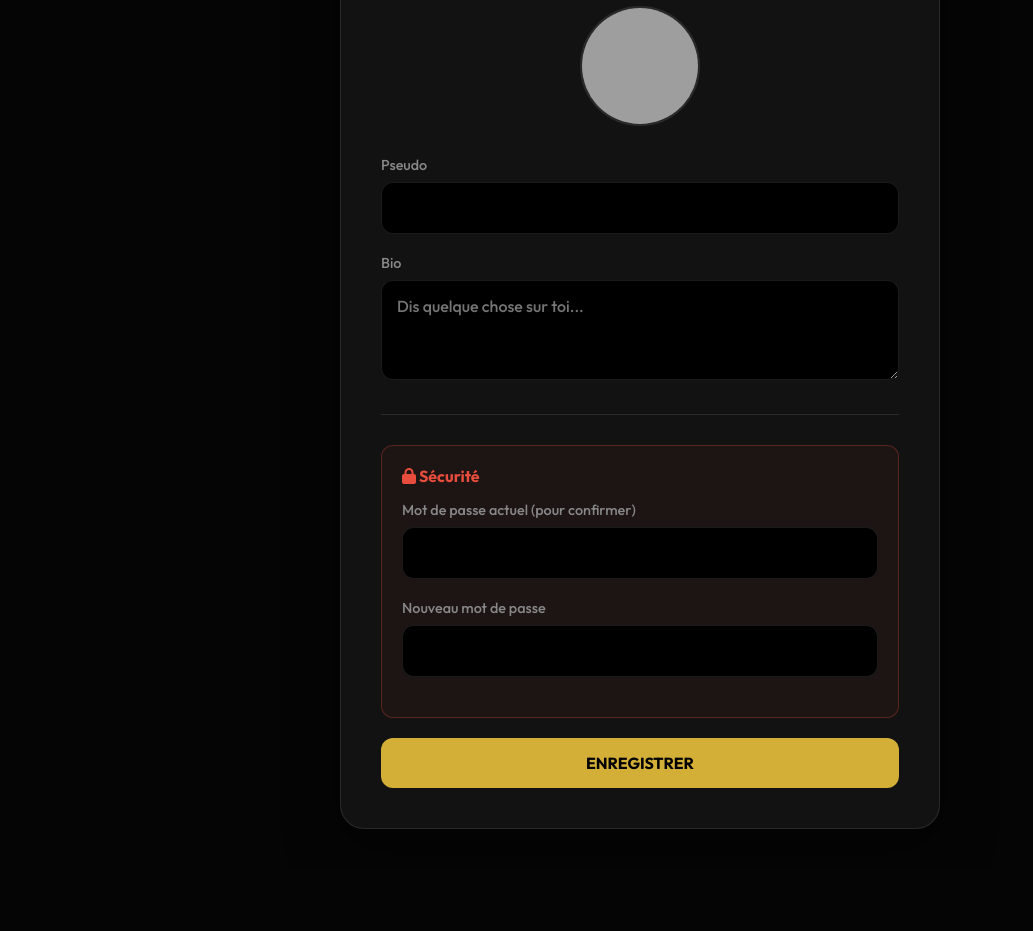
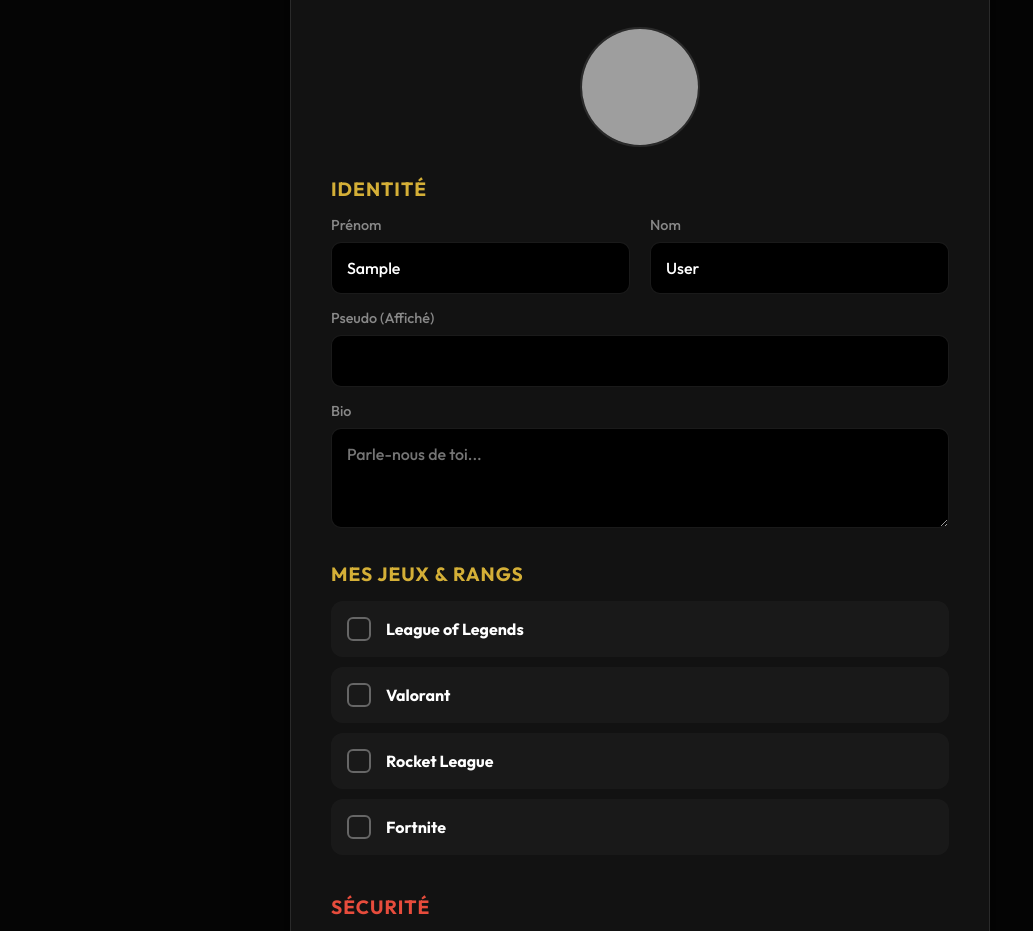
Before and after one commit to jahid611/debateroom, a plain HTML site: page client/editprofile.html in a window 1280 px wide. Shown: the part 152-1083 px from the top of the page, without its empty margins (0-1033 px from the left). Before the commit the page ends 1021 px from the top, so only its background shows below. Drawn offline with nearby package versions, Linux system fonts and the light colour scheme; sample sign-in values are in the browser's storage; grey boxes are pictures that could not be loaded.

Commit message:
more on edit + pdp

```diff
--- a/client/editprofile.html
+++ b/client/editprofile.html
@@ -15,34 +15,44 @@
         .header-back { position:fixed; top:20px; left:20px; color:#fff; text-decoration:none; font-size:1.2rem; display:flex; align-items:center; gap:10px; z-index:100; transition:0.3s; }
         .header-back:hover { color:var(--accent); }
 
-        .profile-container { width:100%; max-width:600px; background:var(--card); border:1px solid var(--border); border-radius:24px; padding:40px; box-shadow:0 20px 50px rgba(0,0,0,0.5); }
+        .profile-container { width:100%; max-width:700px; background:var(--card); border:1px solid var(--border); border-radius:24px; padding:40px; box-shadow:0 20px 50px rgba(0,0,0,0.5); }
 
-        h1 { font-family:'Oswald'; font-size:2rem; margin-bottom:30px; text-align:center; }
+        h1 { font-family:'Oswald'; font-size:2rem; margin-bottom:30px; text-align:center; border-bottom:1px solid var(--border); padding-bottom:20px; }
         h1 span { color:var(--accent); }
+        h2 { font-size:1.2rem; margin:30px 0 15px; color:var(--accent); font-weight:600; text-transform:uppercase; letter-spacing:1px; }
 
-        /* AVATAR UPLOAD */
-        .avatar-section { display:flex; justify-content:center; margin-bottom:30px; position:relative; }
-        .avatar-wrapper { width:120px; height:120px; border-radius:50%; overflow:hidden; border:2px solid var(--border); position:relative; cursor:pointer; }
+        /* AVATAR */
+        .avatar-section { display:flex; justify-content:center; margin-bottom:30px; }
+        .avatar-wrapper { width:120px; height:120px; border-radius:50%; overflow:hidden; border:2px solid var(--border); position:relative; cursor:pointer; transition:0.3s; }
         .avatar-wrapper img { width:100%; height:100%; object-fit:cover; }
         .avatar-overlay { position:absolute; inset:0; background:rgba(0,0,0,0.5); display:flex; align-items:center; justify-content:center; opacity:0; transition:0.3s; }
         .avatar-wrapper:hover .avatar-overlay { opacity:1; }
         .avatar-wrapper:hover { border-color:var(--accent); }
 
         /* FORM */
-        .form-group { margin-bottom:20px; }
+        .grid-2 { display:grid; grid-template-columns:1fr 1fr; gap:20px; }
+        .form-group { margin-bottom:15px; }
         label { display:block; margin-bottom:8px; color:#888; font-size:0.9rem; }
-        input, textarea { width:100%; background:#000; border:1px solid var(--border); padding:15px; border-radius:12px; color:#fff; outline:none; transition:0.3s; font-size:1rem; }
+        input, textarea, select { width:100%; background:#000; border:1px solid var(--border); padding:15px; border-radius:10px; color:#fff; outline:none; transition:0.3s; font-size:1rem; }
         textarea { resize:vertical; min-height:100px; }
-        input:focus, textarea:focus { border-color:var(--accent); }
+        input:focus, textarea:focus, select:focus { border-color:var(--accent); }
 
-        .divider { height:1px; background:var(--border); margin:30px 0; }
-        .danger-zone { border:1px solid rgba(231,76,60,0.3); padding:20px; border-radius:12px; background:rgba(231,76,60,0.05); }
-        .danger-title { color:#e74c3c; font-weight:bold; margin-bottom:15px; }
+        /* GAMES EDITOR */
+        .game-row { display:flex; align-items:center; justify-content:space-between; background:rgba(255,255,255,0.03); padding:15px; border-radius:12px; margin-bottom:10px; border:1px solid transparent; transition:0.2s; }
+        .game-row.active { border-color:var(--accent); background:rgba(212,175,55,0.05); }
+        .game-check { display:flex; align-items:center; gap:15px; cursor:pointer; }
+        .custom-checkbox { width:24px; height:24px; border:2px solid #666; border-radius:6px; display:flex; align-items:center; justify-content:center; transition:0.2s; }
+        .game-row.active .custom-checkbox { background:var(--accent); border-color:var(--accent); color:#000; }
+        .game-name { font-weight:600; }
 
-        .btn-save { width:100%; padding:15px; background:var(--accent); border:none; border-radius:12px; font-weight:bold; cursor:pointer; font-size:1rem; margin-top:20px; transition:0.3s; }
+        .rank-select { width:150px; padding:8px; font-size:0.9rem; display:none; }
+        .game-row.active .rank-select { display:block; }
+
+        /* BUTTONS */
+        .btn-save { width:100%; padding:15px; background:var(--accent); border:none; border-radius:12px; font-weight:bold; cursor:pointer; font-size:1rem; margin-top:30px; transition:0.3s; text-transform:uppercase; letter-spacing:1px; }
         .btn-save:hover { transform:translateY(-2px); box-shadow:0 10px 20px rgba(212,175,55,0.2); }
 
-        .toast { position:fixed; bottom:30px; left:50%; transform:translateX(-50%); background:#2ecc71; color:#000; padding:12px 25px; border-radius:30px; display:none; font-weight:bold; }
+        .toast { position:fixed; bottom:30px; left:50%; transform:translateX(-50%); background:#2ecc71; color:#000; padding:12px 25px; border-radius:30px; display:none; font-weight:bold; z-index:200; }
     </style>
 </head>
 <body>
@@ -55,49 +65,129 @@
         <div class="avatar-section">
             <div class="avatar-wrapper" onclick="document.getElementById('fileInput').click()">
                 <img id="previewAvatar" src="" alt="Avatar">
-                <div class="avatar-overlay"><i class="fa-solid fa-camera" style="color:#fff; font-size:1.5rem;"></i></div>
+                <div class="avatar-overlay"><i class="fa-solid fa-camera" style="font-size:1.5rem; color:#fff;"></i></div>
             </div>
             <input type="file" id="fileInput" accept="image/*" style="display:none;" onchange="uploadAvatar()">
         </div>
 
+        <h2>Identité</h2>
+        <div class="grid-2">
+            <div class="form-group">
+                <label>Prénom</label>
+                <input type="text" id="prenom">
+            </div>
+            <div class="form-group">
+                <label>Nom</label>
+                <input type="text" id="nom">
+            </div>
+        </div>
         <div class="form-group">
-            <label>Pseudo</label>
+            <label>Pseudo (Affiché)</label>
             <input type="text" id="pseudo">
         </div>
-
         <div class="form-group">
             <label>Bio</label>
-            <textarea id="bio" placeholder="Dis quelque chose sur toi..."></textarea>
+            <textarea id="bio" placeholder="Parle-nous de toi..."></textarea>
         </div>
 
-        <div class="divider"></div>
+        <h2>Mes Jeux & Rangs</h2>
+        <div id="gamesContainer">
+            </div>
 
-        <div class="danger-zone">
-            <div class="danger-title"><i class="fa-solid fa-lock"></i> Sécurité</div>
-            <div class="form-group">
-                <label>Mot de passe actuel (pour confirmer)</label>
-                <input type="password" id="oldPass">
-            </div>
-            <div class="form-group">
-                <label>Nouveau mot de passe</label>
-                <input type="password" id="newPass">
-            </div>
+        <h2 style="color:#e74c3c; margin-top:40px;">Sécurité</h2>
+        <div class="form-group">
+            <label>Nouveau mot de passe (Laisser vide si inchangé)</label>
+            <input type="password" id="newPass" placeholder="••••••••">
+        </div>
+        <div class="form-group">
+            <label>Mot de passe actuel (Requis pour changer)</label>
+            <input type="password" id="oldPass">
         </div>
 
-        <button class="btn-save" onclick="saveProfile()">ENREGISTRER</button>
+        <button class="btn-save" onclick="saveProfile()">SAUVEGARDER</button>
     </div>
 
-    <div class="toast" id="toast">Sauvegardé !</div>
+    <div class="toast" id="toast">Profil mis à jour !</div>
 
     <script>
+        // 1. AUTH CHECK
         const rawUser = localStorage.getItem('user_profile');
         if(!rawUser) window.location.href = 'login.html';
         let user = JSON.parse(rawUser);
 
-        // Init
-        document.getElementById('previewAvatar').src = user.picture || "https://cdn-icons-png.flaticon.com/512/847/847969.png";
-        document.getElementById('pseudo').value = user.given_name || "";
-        // Note: La bio n'est pas stockée dans le localStorage par défaut, il faudrait refetcher le user au chargement pour être propre, mais on fait simple.
+        // CONFIG JEUX
+        const gameData = {
+            'lol': { name: 'League of Legends', ranks: ['Iron','Bronze','Silver','Gold','Platinum','Emerald','Diamond','Master','Grandmaster','Challenger'] },
+            'valorant': { name: 'Valorant', ranks: ['Iron','Bronze','Silver','Gold','Platinum','Diamond','Ascendant','Immortal','Radiant'] },
+            'rl': { name: 'Rocket League', ranks: ['Bronze','Silver','Gold','Platinum','Diamond','Champion','Grand Champion','SSL'] },
+            'fortnite': { name: 'Fortnite', ranks: ['Bronze','Silver','Gold','Platinum','Diamond','Elite','Champion','Unreal'] }
+        };
+
+        // 2. INIT DATA
+        function init() {
+            // Avatar
+            document.getElementById('previewAvatar').src = user.picture || "https://cdn-icons-png.flaticon.com/512/847/847969.png";
+
+            // Noms (On sépare le nom complet si besoin)
+            const fullName = user.name || "";
+            const parts = fullName.split(' ');
+            document.getElementById('prenom').value = parts[0] || "";
+            document.getElementById('nom').value = parts.slice(1).join(' ') || "";
+            document.getElementById('pseudo').value = user.given_name || ""; // given_name stocke le pseudo dans notre logique locale
+
+            // Note: Pour avoir la bio et les jeux à jour, idéalement il faudrait refaire un fetch du user complet depuis le backend.
+            // Pour l'instant on initialise les jeux à vide, l'utilisateur devra les recocher s'ils ne sont pas en cache.
+            fetchFullUserData();
+        }
+
+        // Récupérer les vraies données fraîches du backend
+        async function fetchFullUserData() {
+            try {
+                // On utilise une astuce : on tente un login silencieux ou une route /me si elle existait.
+                // Ici on va faire avec ce qu'on a, mais on construit l'interface jeux.
+                renderGamesUI([]);
+            } catch(e) {}
+        }
+
+        function renderGamesUI(userGames, userDetails = {}) {
+            const container = document.getElementById('gamesContainer');
+            container.innerHTML = '';
+
+            for (const [key, data] of Object.entries(gameData)) {
+                // Est-ce que l'utilisateur joue à ce jeu ? (Simulation pour l'instant, sera rempli par save)
+                // Dans une vraie app, on checkerait userGames.includes(key)
+
+                const row = document.createElement('div');
+                row.className = 'game-row';
+                row.id = `game-${key}`;
+                row.onclick = (e) => {
+                    if(e.target.tagName !== 'SELECT') toggleGame(key);
+                };
+
+                let options = `<option value="Unranked">Unranked</option>`;
+                data.ranks.forEach(r => {
+                    options += `<option value="${r}">${r}</option>`;
+                });
+
+                row.innerHTML = `
+                    <div class="game-check">
+                        <div class="custom-checkbox"><i class="fa-solid fa-check" style="display:none; font-size:0.8rem;"></i></div>
+                        <span class="game-name">${data.name}</span>
+                    </div>
+                    <select class="rank-select" id="rank-${key}" onclick="event.stopPropagation()">
+                        ${options}
+                    </select>
+                `;
+                container.appendChild(row);
+            }
+        }
+
+        function toggleGame(key) {
+            const row = document.getElementById(`game-${key}`);
+            row.classList.toggle('active');
+            const icon = row.querySelector('.fa-check');
+            icon.style.display = row.classList.contains('active') ? 'block' : 'none';
+        }
 
         let newAvatarUrl = null;
 
@@ -106,36 +196,47 @@
             if(!file) return;
 
             const fd = new FormData();
-            fd.append('videoFile', file); // On utilise la même route que vidéo car c'est générique sur Cloudinary
+            fd.append('videoFile', file);
 
             try {
-                // Feedback visuel
                 document.querySelector('.avatar-wrapper').style.opacity = '0.5';
-
                 const res = await fetch('https://debateroom-u1gz.onrender.com/api/video/upload', {
                     method: 'POST', body: fd
                 });
                 const data = await res.json();
-
                 if(data.src) {
                     newAvatarUrl = data.src;
                     document.getElementById('previewAvatar').src = newAvatarUrl;
                 }
-            } catch(e) { alert("Erreur upload image"); }
+            } catch(e) { alert("Erreur upload"); }
             finally { document.querySelector('.avatar-wrapper').style.opacity = '1'; }
         }
 
         async function saveProfile() {
             const btn = document.querySelector('.btn-save');
-            btn.innerText = "Sauvegarde...";
-            btn.disabled = true;
+            btn.innerText = "Sauvegarde..."; btn.disabled = true;
+
+            // Récupération des jeux actifs
+            const activeGames = [];
+            const details = {};
+
+            document.querySelectorAll('.game-row.active').forEach(row => {
+                const key = row.id.replace('game-', '');
+                activeGames.push(key);
+                const rank = document.getElementById(`rank-${key}`).value;
+                details[key] = { rank: rank };
+            });
 
             const payload = {
                 email: user.email,
+                prenom: document.getElementById('prenom').value,
+                nom: document.getElementById('nom').value,
                 pseudo: document.getElementById('pseudo').value,
                 bio: document.getElementById('bio').value,
                 currentPassword: document.getElementById('oldPass').value,
-                newPassword: document.getElementById('newPass').value
+                newPassword: document.getElementById('newPass').value,
+                games: activeGames,
+                details: details
             };
 
             if(newAvatarUrl) payload.avatar = newAvatarUrl;
@@ -149,8 +250,9 @@
                 const data = await res.json();
 
                 if(res.ok) {
-                    // Update LocalStorage
-                    user.given_name = data.user.pseudo;
+                    // Update Local Storage
+                    user.name = data.user.name;
+                    user.given_name = data.user.pseudo; // On utilise given_name pour le pseudo dans l'app
                     user.picture = data.user.avatar;
                     localStorage.setItem('user_profile', JSON.stringify(user));
 
@@ -158,13 +260,16 @@
                     t.style.display = 'block';
                     setTimeout(() => t.style.display='none', 2000);
                 } else {
-                    alert(data.error);
+                    alert("Erreur: " + data.error);
                 }
             } catch(e) { alert("Erreur serveur"); }
 
-            btn.innerText = "ENREGISTRER";
-            btn.disabled = false;
+            btn.innerText = "SAUVEGARDER"; btn.disabled = false;
         }
+
+        init();
+        // Render initial UI
+        renderGamesUI();
     </script>
 </body>
 </html>
```
Also changed, not shown: server/routes/auth.js (+15 -8 lines).
